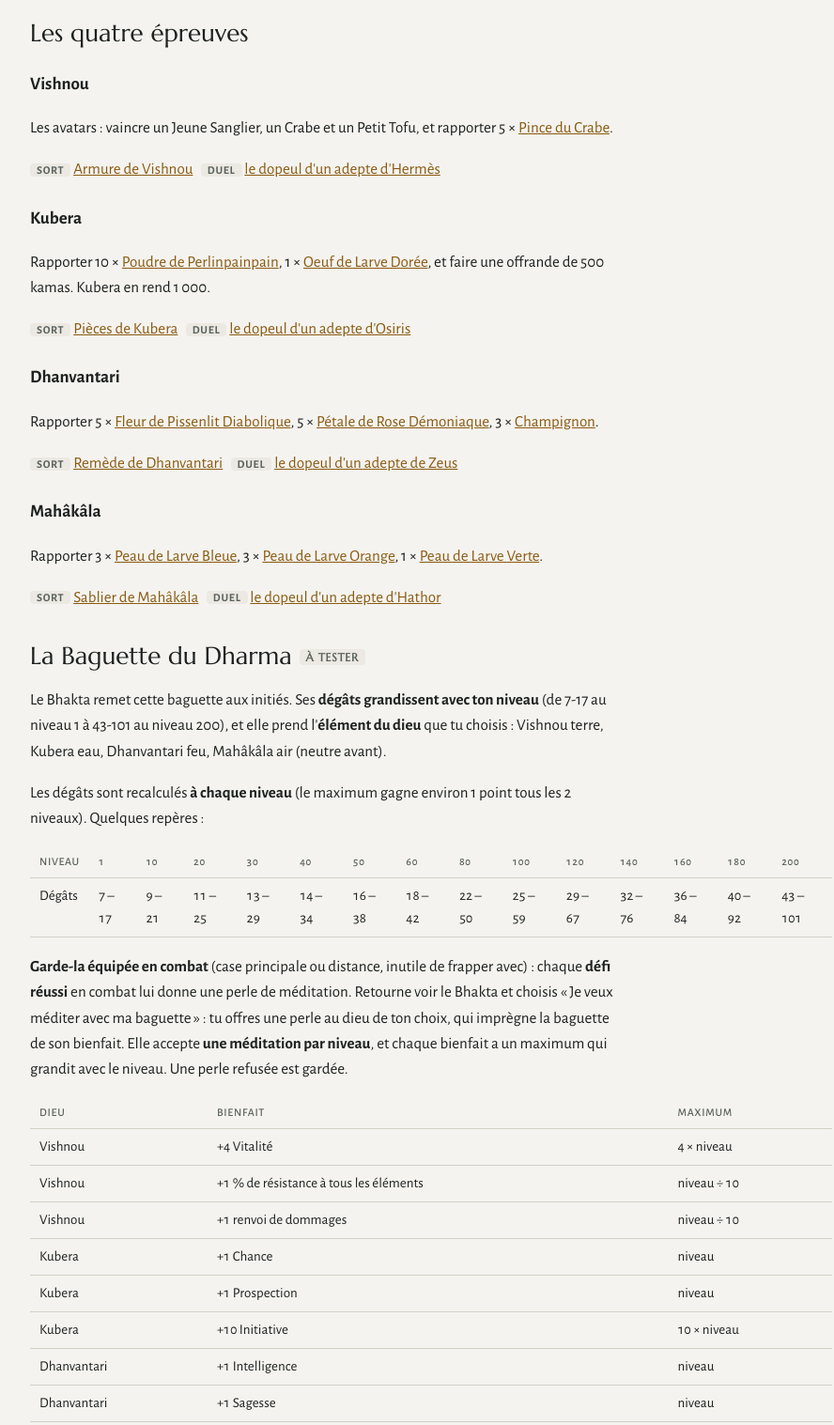
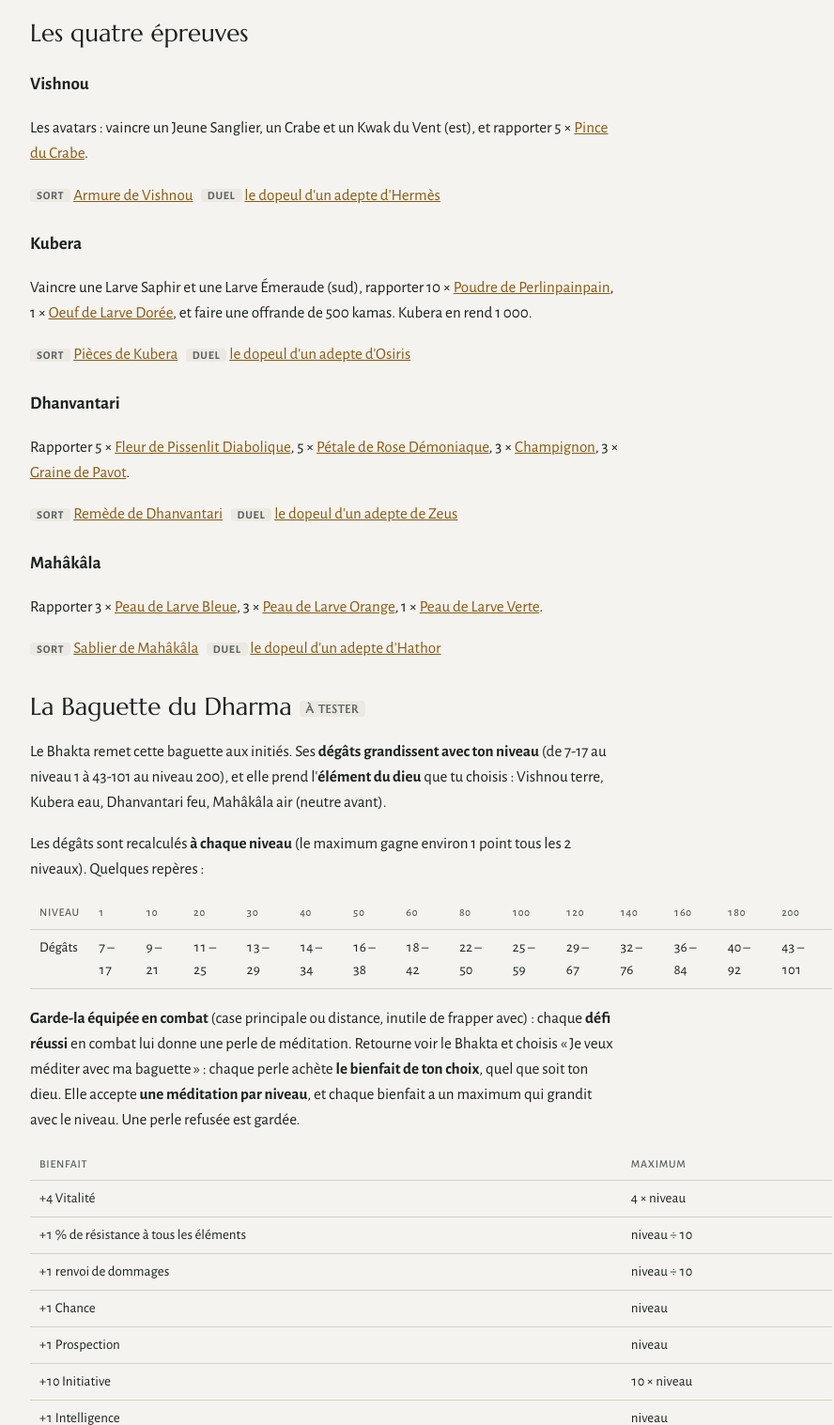
Before and after one commit to KalypsoProjects/PanthEra, a plain HTML site: page dharma.html in a window 1280 px wide. Shown: the part 340-1857 px from the top of the page at 94% size, without its empty margins (294-1182 px from the left). Drawn offline with nearby package versions, Linux system fonts and the light colour scheme.

Commit message:
Epreuves : nouveaux monstres d'Incarnam ; meditation sans choix du dieu

```diff
--- a/dharma.html
+++ b/dharma.html
@@ -32,11 +32,11 @@
 <a href="sorts.html#s-bulle-du-gange">Bulle du Gange</a> (dommages Eau).</p>
 <h2>Les quatre épreuves</h2>
 <h3 id="vishnou">Vishnou</h3>
-<p>Les avatars : vaincre un Jeune Sanglier, un Crabe et un Petit Tofu, et rapporter 5 × <a href="ressources.html#r379">Pince du Crabe</a>.</p>
+<p>Les avatars : vaincre un Jeune Sanglier, un Crabe et un Kwak du Vent (est), et rapporter 5 × <a href="ressources.html#r379">Pince du Crabe</a>.</p>
 <p><span class="tag">Sort</span> <a href="sorts.html#s-armure-de-vishnou">Armure de Vishnou</a> &nbsp; <span class="tag">Duel</span> <a href="monstres/dopeul-adepte-hermes.html">le dopeul d&#x27;un adepte d&#x27;Hermès</a></p><h3 id="kubera">Kubera</h3>
-<p>Rapporter 10 × <a href="ressources.html#r519">Poudre de Perlinpainpain</a>, 1 × <a href="ressources.html#r7423">Oeuf de Larve Dorée</a>, et faire une offrande de 500 kamas. Kubera en rend 1 000.</p>
+<p>Vaincre une Larve Saphir et une Larve Émeraude (sud), rapporter 10 × <a href="ressources.html#r519">Poudre de Perlinpainpain</a>, 1 × <a href="ressources.html#r7423">Oeuf de Larve Dorée</a>, et faire une offrande de 500 kamas. Kubera en rend 1 000.</p>
 <p><span class="tag">Sort</span> <a href="sorts.html#s-pieces-de-kubera">Pièces de Kubera</a> &nbsp; <span class="tag">Duel</span> <a href="monstres/dopeul-adepte-osiris.html">le dopeul d&#x27;un adepte d&#x27;Osiris</a></p><h3 id="dhanvantari">Dhanvantari</h3>
-<p>Rapporter 5 × <a href="ressources.html#r306">Fleur de Pissenlit Diabolique</a>, 5 × <a href="ressources.html#r309">Pétale de Rose Démoniaque</a>, 3 × <a href="ressources.html#r290">Champignon</a>.</p>
+<p>Rapporter 5 × <a href="ressources.html#r306">Fleur de Pissenlit Diabolique</a>, 5 × <a href="ressources.html#r309">Pétale de Rose Démoniaque</a>, 3 × <a href="ressources.html#r290">Champignon</a>, 3 × <a href="ressources.html#r300">Graine de Pavot</a>.</p>
 <p><span class="tag">Sort</span> <a href="sorts.html#s-remede-de-dhanvantari">Remède de Dhanvantari</a> &nbsp; <span class="tag">Duel</span> <a href="monstres/dopeul-adepte-zeus.html">le dopeul d&#x27;un adepte de Zeus</a></p><h3 id="mahakala">Mahâkâla</h3>
 <p>Rapporter 3 × <a href="ressources.html#r362">Peau de Larve Bleue</a>, 3 × <a href="ressources.html#r363">Peau de Larve Orange</a>, 1 × <a href="ressources.html#r364">Peau de Larve Verte</a>.</p>
 <p><span class="tag">Sort</span> <a href="sorts.html#s-sablier-de-mahakala">Sablier de Mahâkâla</a> &nbsp; <span class="tag">Duel</span> <a href="monstres/dopeul-adepte-hathor.html">le dopeul d&#x27;un adepte d&#x27;Hathor</a></p>
@@ -45,10 +45,10 @@
 et elle prend l'<strong>élément du dieu</strong> que tu choisis : Vishnou terre, Kubera eau, Dhanvantari feu, Mahâkâla air (neutre avant).</p>
 <p>Les dégâts sont recalculés <strong>à chaque niveau</strong> (le maximum gagne environ 1 point tous les 2 niveaux). Quelques repères :</p><div class="table-scroll"><table class=""><thead><tr><th>Niveau</th><th>1</th><th>10</th><th>20</th><th>30</th><th>40</th><th>50</th><th>60</th><th>80</th><th>100</th><th>120</th><th>140</th><th>160</th><th>180</th><th>200</th></tr></thead><tbody><tr><td>Dégâts</td><td>7 – 17</td><td>9 – 21</td><td>11 – 25</td><td>13 – 29</td><td>14 – 34</td><td>16 – 38</td><td>18 – 42</td><td>22 – 50</td><td>25 – 59</td><td>29 – 67</td><td>32 – 76</td><td>36 – 84</td><td>40 – 92</td><td>43 – 101</td></tr></tbody></table></div>
 <p><strong>Garde-la équipée en combat</strong> (case principale ou distance, inutile de frapper avec) : chaque <strong>défi réussi</strong>
-en combat lui donne une perle de méditation. Retourne voir le Bhakta et choisis « Je veux méditer avec ma baguette » : tu offres une perle
-au dieu de ton choix, qui imprègne la baguette de son bienfait. Elle accepte <strong>une méditation par niveau</strong>, et chaque bienfait a
+en combat lui donne une perle de méditation. Retourne voir le Bhakta et choisis « Je veux méditer avec ma baguette » : chaque perle achète
+<strong>le bienfait de ton choix</strong>, quel que soit ton dieu. Elle accepte <strong>une méditation par niveau</strong>, et chaque bienfait a
 un maximum qui grandit avec le niveau. Une perle refusée est gardée.</p>
-<div class="table-scroll"><table class=""><thead><tr><th>Dieu</th><th>Bienfait</th><th>Maximum</th></tr></thead><tbody><tr><td>Vishnou</td><td>+4 Vitalité</td><td>4 × niveau</td></tr><tr><td>Vishnou</td><td>+1 % de résistance à tous les éléments</td><td>niveau ÷ 10</td></tr><tr><td>Vishnou</td><td>+1 renvoi de dommages</td><td>niveau ÷ 10</td></tr><tr><td>Kubera</td><td>+1 Chance</td><td>niveau</td></tr><tr><td>Kubera</td><td>+1 Prospection</td><td>niveau</td></tr><tr><td>Kubera</td><td>+10 Initiative</td><td>10 × niveau</td></tr><tr><td>Dhanvantari</td><td>+1 Intelligence</td><td>niveau</td></tr><tr><td>Dhanvantari</td><td>+1 Sagesse</td><td>niveau</td></tr><tr><td>Dhanvantari</td><td>+1 Soins</td><td>niveau ÷ 5</td></tr><tr><td>Mahâkâla</td><td>+1 retrait de PA</td><td>niveau ÷ 2</td></tr><tr><td>Mahâkâla</td><td>+1 esquive PA</td><td>niveau ÷ 2</td></tr><tr><td>Mahâkâla</td><td>+1 esquive PM</td><td>niveau ÷ 2</td></tr></tbody></table></div>
+<div class="table-scroll"><table class=""><thead><tr><th>Bienfait</th><th>Maximum</th></tr></thead><tbody><tr><td>+4 Vitalité</td><td>4 × niveau</td></tr><tr><td>+1 % de résistance à tous les éléments</td><td>niveau ÷ 10</td></tr><tr><td>+1 renvoi de dommages</td><td>niveau ÷ 10</td></tr><tr><td>+1 Chance</td><td>niveau</td></tr><tr><td>+1 Prospection</td><td>niveau</td></tr><tr><td>+10 Initiative</td><td>10 × niveau</td></tr><tr><td>+1 Intelligence</td><td>niveau</td></tr><tr><td>+1 Sagesse</td><td>niveau</td></tr><tr><td>+1 Soins</td><td>niveau ÷ 5</td></tr><tr><td>+1 retrait de PA</td><td>niveau ÷ 2</td></tr><tr><td>+1 esquive PA</td><td>niveau ÷ 2</td></tr><tr><td>+1 esquive PM</td><td>niveau ÷ 2</td></tr></tbody></table></div>
 
 </main>
 </div>
```
Also changed, not shown: kemet.html (+1 -1 lines), monstres/kwak-du-vent.html (+1 -1 lines), monstres/larve-emeraude.html (+1 -1 lines), monstres/larve-saphir.html (+1 -1 lines), monstres/petit-tofu.html (+1 -1 lines), monstres/sanglier.html (+1 -1 lines), monstres/tofu-noir.html (+1 -1 lines), olympe.html (+1 -1 lines), ressources.html (+1 -1 lines).
